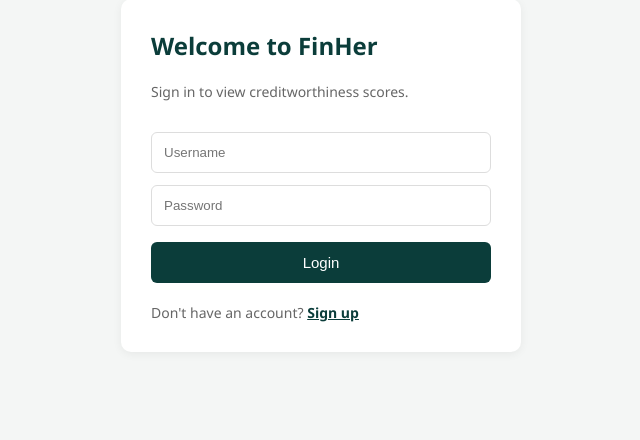
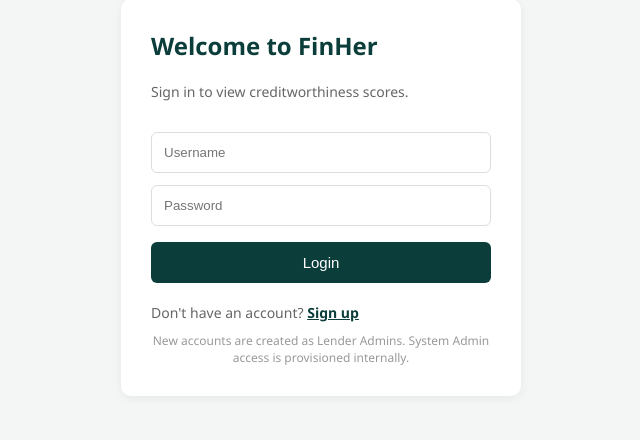
Before and after one commit to keira9/FinHer_prototype, a Flask app: page /login in a window 1280 px wide. Shown: the part 127-567 px from the top of the page, without its empty margins (319-959 px from the left). Run offline with Flask 3, Linux system fonts and the light colour scheme; parts of the project's set-up code (start-up, migrations or seed data) failed here and were passed over; some libraries are stand-ins or nearby versions.

Commit message:
Adding details to the login page

```diff
--- a/templates/login.html
+++ b/templates/login.html
@@ -18,5 +18,8 @@
     <p style="margin-top:20px; font-size:14px; color:#666;">
         Don't have an account? <a href="{{ url_for('signup') }}" style="color:#0b3d3a;font-weight:600;">Sign up</a>
     </p>
+    <p style="font-size:12px; color:#999; margin-top:10px; text-align:center;">
+    New accounts are created as Lender Admins. System Admin access is provisioned internally.
+</p>
 </div>
 {% endblock %}
```
